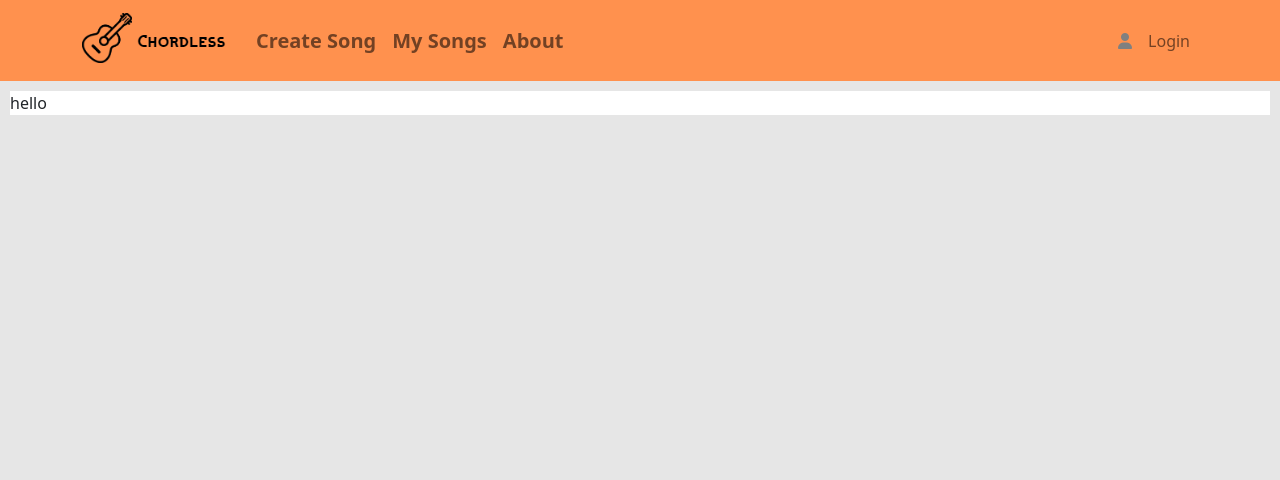
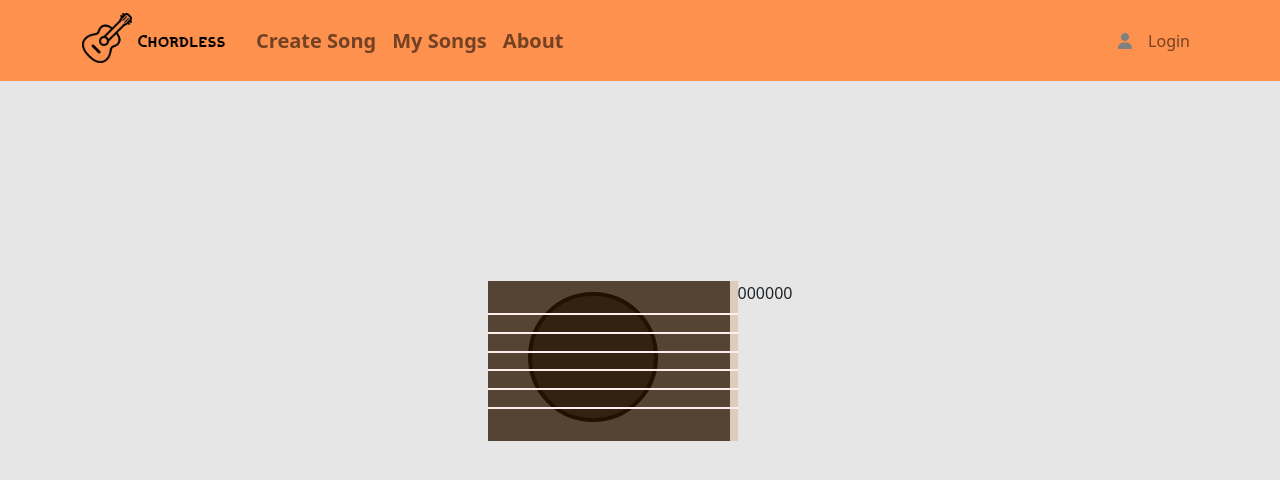
Before and after one commit to jacklayfield/Chordless, a React (Create React App) app in the folder client/: page /createSong in a window 1280 px wide. Shown: the top 480 px of the page. Built offline with nearby package versions, Linux system fonts and the light colour scheme; no server answers.

Commit message:
Initial guitar component development

```diff
--- a/client/package.json
+++ b/client/package.json
@@ -21,6 +21,7 @@
     "react": "^18.2.0",
     "react-bootstrap": "^2.7.0",
     "react-dom": "^18.2.0",
+    "react-icons": "^4.7.1",
     "react-router-dom": "^6.6.1",
     "react-scripts": "5.0.1",
     "typescript": "^4.9.4",
--- /dev/null
+++ b/client/src/components/guitarComponents/guitar.tsx
@@ -0,0 +1,13 @@
+import React, { useState } from "react";
+import { GuitarBody } from "./guitarBody";
+import "../../styling/guitar.css";
+
+export const Guitar = () => {
+  const [currFrets, setCurrFrets] = useState<number[]>([0, 0, 0, 0, 0, 0]);
+
+  return (
+    <div className="guitar">
+      <GuitarBody currFrets={currFrets} />
+    </div>
+  );
+};
--- /dev/null
+++ b/client/src/components/guitarComponents/guitarBody.tsx
@@ -0,0 +1,25 @@
+import React from "react";
+import { FaArrowDown, FaArrowUp } from "react-icons/fa";
+import "../../styling/guitar.css";
+
+interface FPROPS {
+  currFrets: number[];
+}
+
+export const GuitarBody: React.FC<FPROPS> = ({ currFrets }) => {
+  return (
+    <div className="guitar-body-container">
+      <div className="guitar-body">
+        <div className="body-strings">
+          <div className="body-string" id="body-string-5"></div>
+          <div className="body-string" id="body-string-4"></div>
+          <div className="body-string" id="body-string-3"></div>
+          <div className="body-string" id="body-string-2"></div>
+          <div className="body-string" id="body-string-1"></div>
+          <div className="body-string" id="body-string-0"></div>
+        </div>
+      </div>
+      {currFrets}
+    </div>
+  );
+};
--- a/client/src/pages/createSong.tsx
+++ b/client/src/pages/createSong.tsx
@@ -1,9 +1,18 @@
 import "../styling/theme.css";
+import { Guitar } from "../components/guitarComponents/guitar";
 
 export const CreateSong = () => {
   return (
-    <div style={{ padding: "10px" }}>
-      <div style={{ background: "white" }}>hello</div>
+    <div
+      style={{
+        paddingTop: "200px",
+        marginLeft: "auto",
+        marginRight: "auto",
+        display: "flex",
+        justifyContent: "center",
+      }}
+    >
+      <Guitar />
     </div>
   );
 };
--- /dev/null
+++ b/client/src/styling/guitar.css
@@ -0,0 +1,82 @@
+.guitar-body-container {
+  margin: 0 0 32px;
+  display: flex;
+  justify-content: flex-end;
+}
+.guitar-body {
+  width: 250px;
+  height: 160px;
+  padding: 24px 0;
+  background: #543;
+  position: relative;
+}
+.guitar-body::before {
+  content: "";
+  width: 130px;
+  height: 130px;
+  position: absolute;
+  top: 11px;
+  left: 40px;
+  z-index: 0;
+  background: #321;
+  border: 4px solid #210;
+  border-radius: 50%;
+}
+.guitar-body::after {
+  content: "";
+  width: 8px;
+  height: 100%;
+  position: absolute;
+  top: 0;
+  right: 0;
+  background: #dcb;
+}
+
+.body-strings {
+  height: 100%;
+  position: relative;
+  display: flex;
+  flex-direction: column;
+}
+.body-string {
+  flex-grow: 1;
+  position: relative;
+  z-index: 10;
+}
+.body-string::before {
+  content: "";
+  width: 100%;
+  height: 2px;
+  position: absolute;
+  top: 50%;
+  left: 0;
+  margin-top: -1px;
+  background: #fee;
+}
+
+.strum-dir-btn {
+  width: 40px;
+  height: 40px;
+  text-align: center;
+  line-height: 44px;
+  position: absolute;
+  top: 6px;
+  right: 14px;
+  z-index: 20;
+  font-size: 30px;
+  background: #908172;
+  box-shadow: -2px 3px 6px -2px rgba(0, 0, 0, 0.6);
+  border: 2px solid white;
+  border-radius: 4px;
+  cursor: pointer;
+}
+.strum-dir-btn:hover {
+  background: #ab9b8c;
+}
+
+.strum-dir-btn input {
+  width: 0;
+  height: 0;
+  position: absolute;
+  opacity: 0;
+}
```
Also changed, not shown: 1 other file (tests, documents, lock files or other folders).
